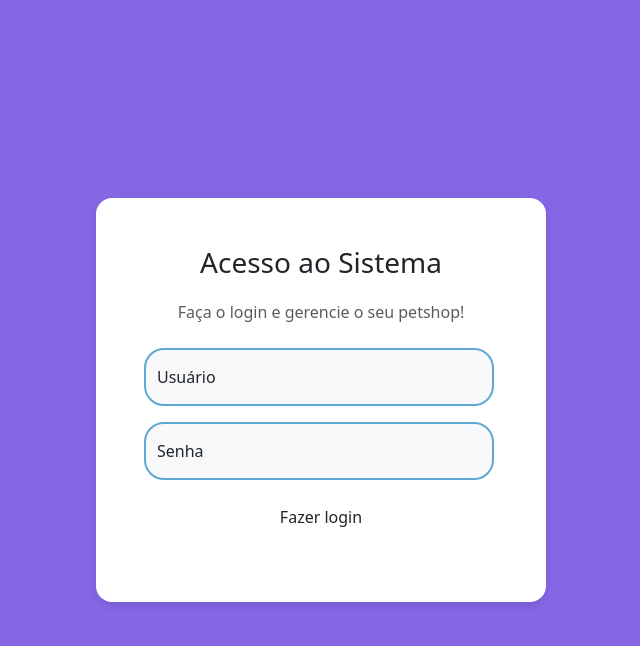
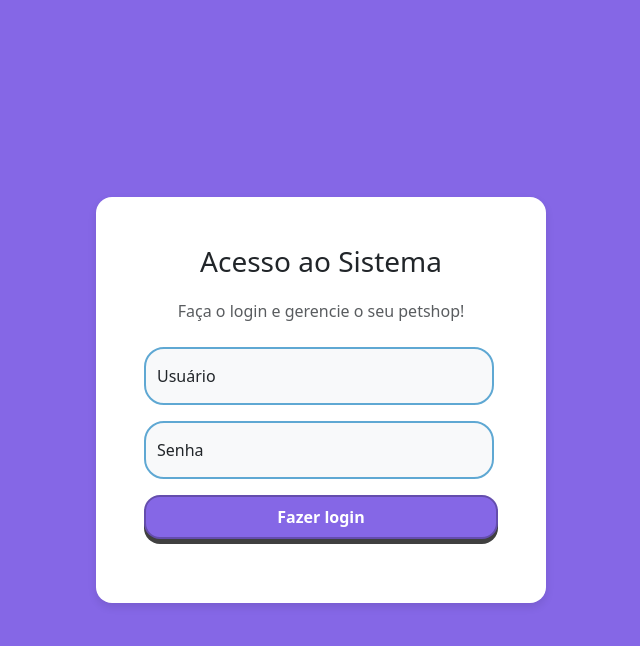
Before and after one commit to HectorSemenssato/sistema-petshop, a PHP site: page /login.php in a window 1280 px wide. Shown: the top 646 px of the page, without its empty margins (319-959 px from the left). Run offline with PHP 8.4, Linux system fonts and the light colour scheme.

Commit message:
style: adição do botão de login nas personalizações do novo css

```diff
--- a/css/styles.css
+++ b/css/styles.css
@@ -76,6 +76,7 @@ h3 {
 
 .btn-novoagendamento,
 .btn-dashboard,
+.btn-login,
 .btn-cadastroextra,
 .btn-inicio,
 .btn-busca,
@@ -87,6 +88,7 @@ h3 {
     padding: 8px 20px;
     border-radius: 16px;
     font-weight: bold;
+    justify-content: center;
     transition: all 0.3s ease;
     border: 2px solid rgba(0, 0, 0, 0.25);
     text-decoration: none;
@@ -100,6 +102,7 @@ h3 {
 .btn-dashboard:hover,
 .btn-consultar:hover,
 .btn-cadastroextra:hover,
+.btn-login:hover,
 .btn-inicio:hover,
 .btn-busca:hover,
 .btn-editar:hover,
@@ -117,7 +120,7 @@ h3 {
 .btn-confirmaformulario,
 .btn-cancelaformulario,
 .btn_cadastraanimal,
-.btn_login {
+.btn-login {
     background-color: #8567e6 !important;
 }
 
```
